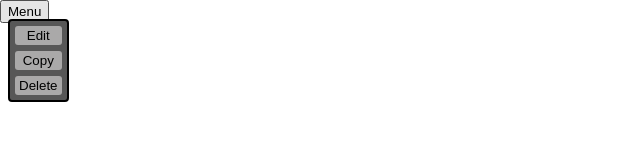
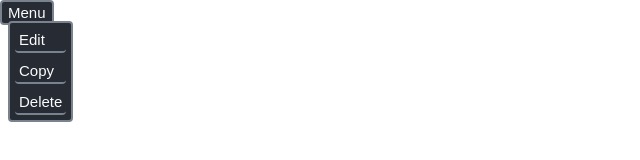
Before and after one commit to DogGotSwag/dropDownMenu, a website built with webpack: page src/template.html in a window 1280 px wide. Both pictures are taken after a click on the button "Menu". Shown: the whole page, without its empty margins (0-640 px from the left). Built offline with nearby package versions, Linux system fonts and the light colour scheme.

Commit message:
add better css to to the dropdown menu
makes it look signficantly better than before

```diff
--- a/src/style.css
+++ b/src/style.css
@@ -6,6 +6,18 @@
     position: relative;
     padding: 2px 6px;
     cursor: pointer;
+    appearance: none;
+    border: none;
+    outline: none;
+    border-radius: 4px;
+    font-size: 15px;
+    border: 2px solid rgba(122,130,142,255);
+    background-color: rgba(39,43,51,255);
+    color: rgba(251,252,253,255);
+}
+
+.dropDownButton:hover {
+    background-color: black;
 }
 
 
@@ -16,19 +28,25 @@
     flex-direction: column;
     gap: 6px;
     padding: 5px;
-    background-color: rgb(87, 87, 87);
+    background-color: rgba(39,43,51,255);
     border-radius: 4px;
     cursor: default;
+    border: 2px solid rgba(122,130,142,255);
 }
 
 .nonVisible {
     display: none;
 }
 .ulStyle li{
-    border-radius: 3px;
-    padding: 2px 4px;
+    border-radius: 4px;
+    padding: 3px 4px;
     list-style-type: none;
-    color: black;
-    background-color: rgb(170, 169, 169);
+    color: rgba(251,252,253,255);
     cursor: pointer;
+    text-align: left;
+    border-bottom: 2px solid rgba(122,130,142,255);
 }
+
+.ulStyle li:hover{
+    border: 2px solid rgba(64,158,255,255);
+}
--- a/src/template.html
+++ b/src/template.html
@@ -7,13 +7,11 @@
 </head>
 <body>
     <button class="dropButton">Menu
-        <div>
             <ul>
                 <li>Edit</li>
                 <li>Copy</li>
                 <li>Delete</li>
             </ul>
-        </div>
     </button>
 
 </body>
```
